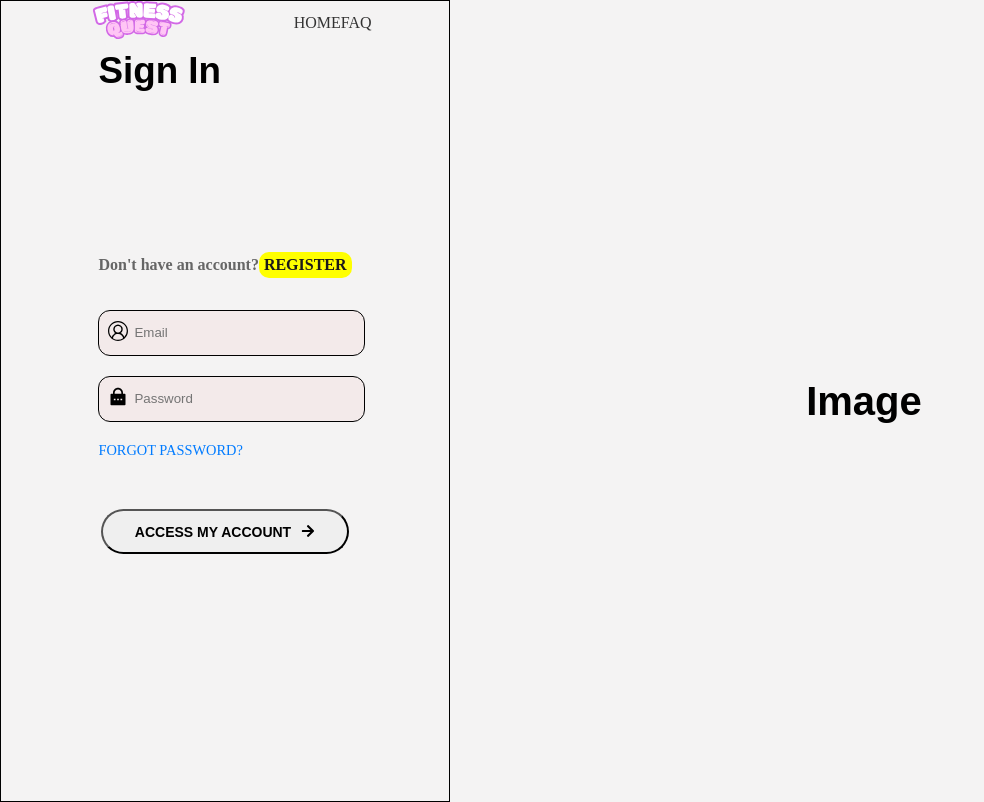
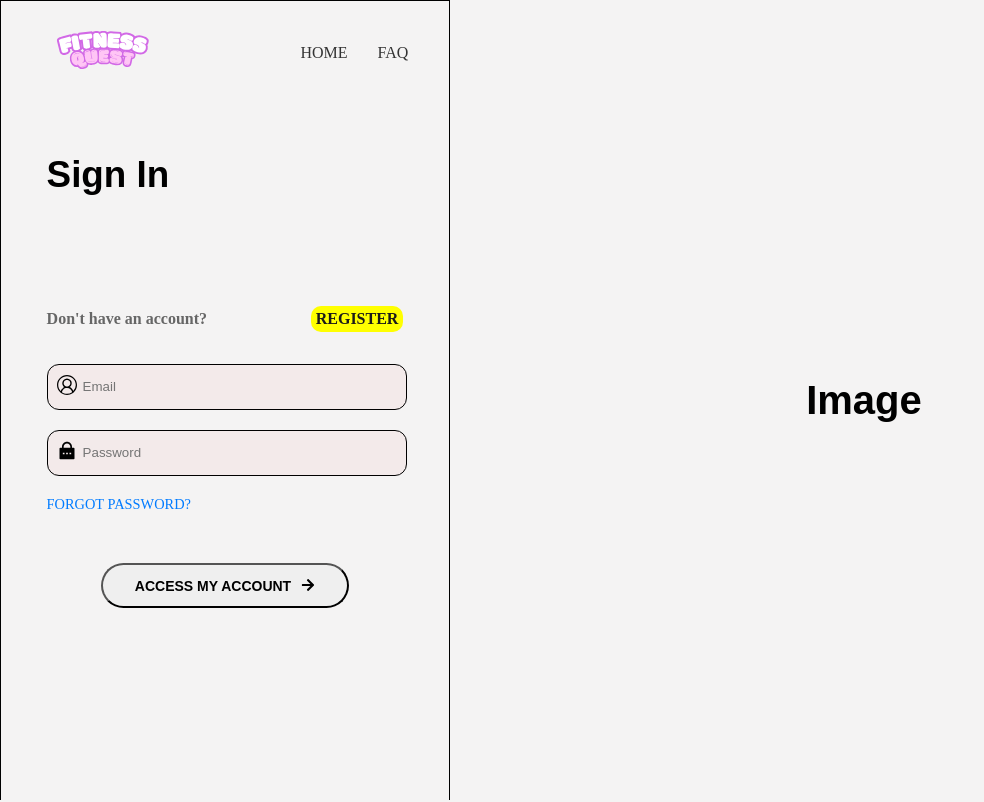
Before and after one commit to saksdev/Fitness-Quest-RPG, a React (Create React App) app: page /login in a window 1280 px wide. Shown: the whole page, without its empty margins (0-984 px from the left). Built offline with nearby package versions, Linux system fonts and the light colour scheme; a web font is replaced by a local one.

Commit message:
Update css

```diff
--- a/src/Component/Css/Login.css
+++ b/src/Component/Css/Login.css
@@ -1,6 +1,7 @@
 .login-container {
 	height: 100%;
 	width: 100%;
+	min-height: 100vh;
 	display: grid;
 	grid-template-columns: 35fr 65fr;
 	overflow: hidden;
@@ -8,7 +9,7 @@
 
 .login-form-container {
 	width: 100%;
-	height: 100vh;
+	height: 100%;
 	border: 1px solid black;
 	display: flex;
 	flex-direction: column;
@@ -17,12 +18,13 @@
 
 
 .login-form {
+	padding: 20px 2vw 0px 2vw;
 	height: 100%;
 	width: auto;
 	display: grid;
-	justify-content: center;
 	align-items: center;
 	grid-template-rows: auto 1fr;
+	gap: 5vw;
 }
 
 .login-image {
@@ -45,7 +47,6 @@
 }
 
 .login-input {
-	margin-top: 50px;
 	display: flex;
 	flex-direction: column;
 	align-items: center;
@@ -83,6 +84,7 @@ input {
 
 
 .login-signup-nav {
+	padding: 10px 15px;
 	display: flex;
 	align-items: center;
 	justify-content: space-between;
@@ -174,6 +176,12 @@ mark a{
 	object-fit: contain;
 }
 
+.nav-links {
+	display: flex;
+	justify-content: flex-end;
+	gap: 30px;
+}
+
 @media screen and (max-width: 768px) {
 	.login-form-container {
 		width: 100%;
@@ -185,6 +193,8 @@ mark a{
 
 	.login-form {
 		justify-content: stretch;
+		padding: 0px;
+		gap: 0;
 	}
 
 	.login-signup-nav {
@@ -196,8 +206,6 @@ mark a{
 	}
 
 	.nav-links {
-		display: flex;
-		justify-content: flex-end;
         gap: 10vw;
 	}
 
```
